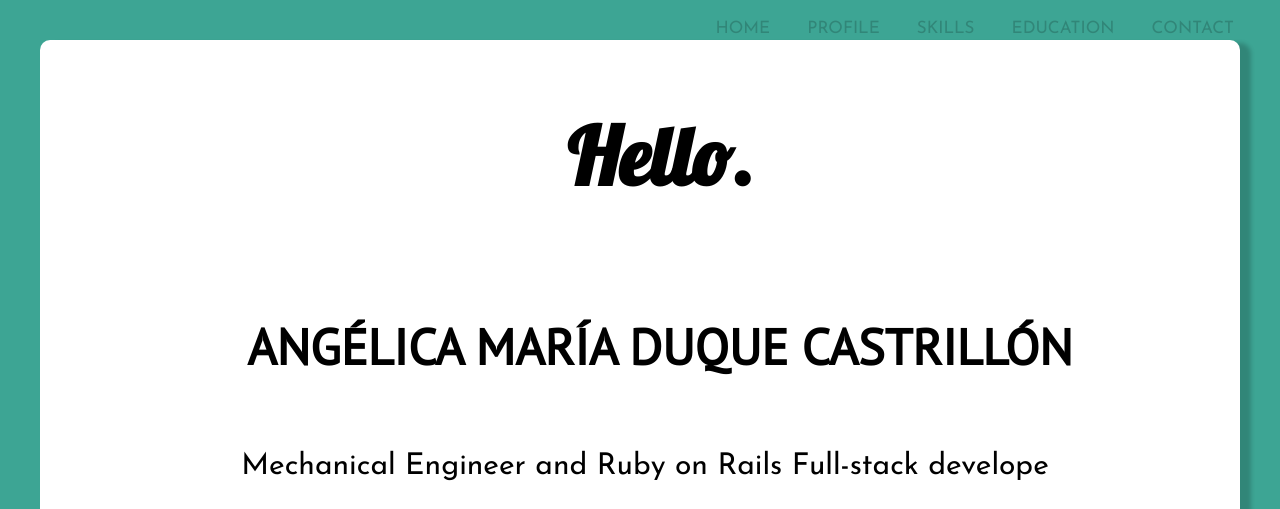
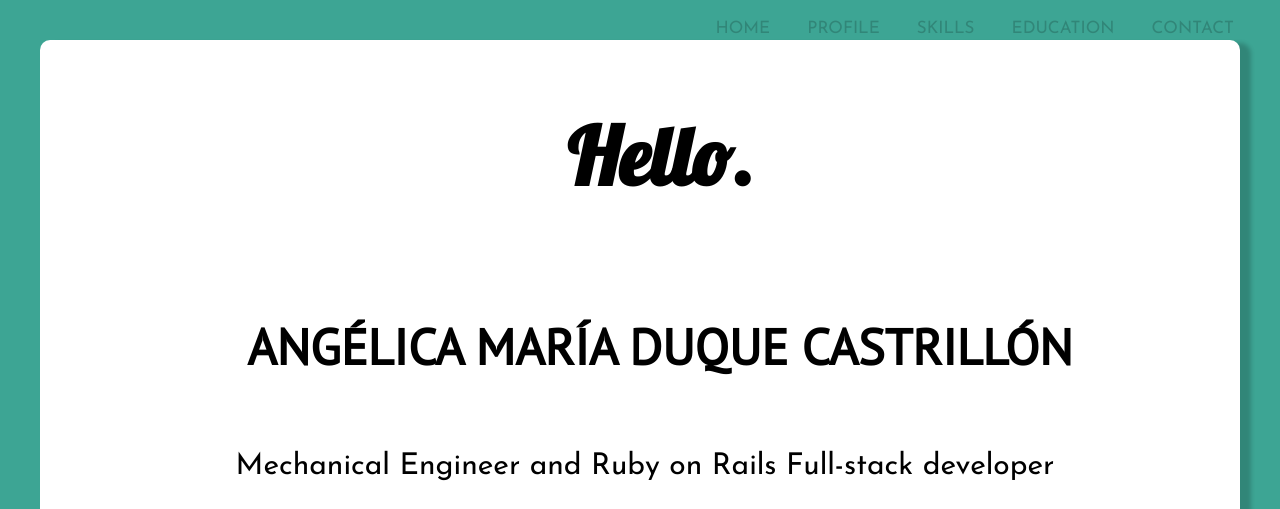
Before and after one commit to AngelicaMColom/AngelicaMColom.github.io, a plain HTML site: page index.html in a window 1280 px wide. Shown: the top 509 px of the page. Drawn offline with Linux system fonts and the light colour scheme.

Commit message:
Update index.html

```diff
--- a/index.html
+++ b/index.html
@@ -26,7 +26,7 @@
     <section id = "home">
       <h1> Hello.</h1>
       <h2> <strong>ANGÉLICA MARÍA DUQUE CASTRILLÓN</strong></h2>
-      <P>Mechanical Engineer and Ruby on Rails Full-stack develope</P>
+      <P>Mechanical Engineer and Ruby on Rails Full-stack developer</P>
       <div>
         <a class ="exp" href="https://www.facebook.com/angelica.castrillon1"><i class="fa fa-facebook" aria-hidden="true"></i></a>
         <a class ="exp" href="https://www.linkedin.com/in/ang%C3%A9lica-mar%C3%ADa-duque-castrill%C3%B3n-ba833810b/"><i class="fa fa-linkedin" aria-hidden="true"></i></a>
```
